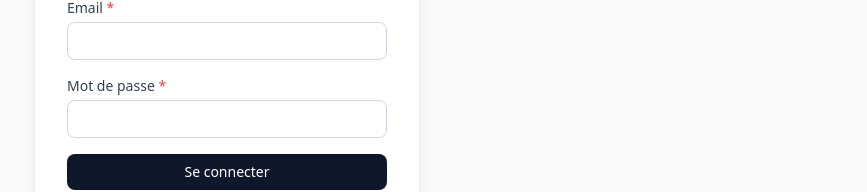
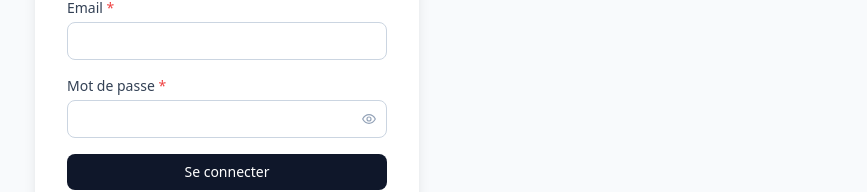
Before and after one commit to Andryrkt/univet_mg, a React (Vite) app in the folder frontend/: page /login in a window 1280 px wide. Shown: the part 338-530 px from the top of the page, without its empty margins (413-1280 px from the left). Built offline with nearby package versions, Linux system fonts and the light colour scheme; no server answers.

Commit message:
affichage et masque de mot de passe

```diff
--- /dev/null
+++ b/frontend/src/components/ui/PasswordInput.tsx
@@ -0,0 +1,42 @@
+import { forwardRef, useId, useState, type InputHTMLAttributes, type ReactNode } from "react";
+import { EyeIcon, EyeOffIcon } from "./icons";
+
+type PasswordInputProps = Omit<InputHTMLAttributes<HTMLInputElement>, "type"> & { label?: ReactNode };
+
+export const PasswordInput = forwardRef<HTMLInputElement, PasswordInputProps>(
+  ({ label, className = "", id, ...props }, ref) => {
+    const generatedId = useId();
+    const inputId = id ?? generatedId;
+    const [visible, setVisible] = useState(false);
+
+    return (
+      <div className="flex flex-col gap-1">
+        {label && (
+          <label htmlFor={inputId} className="text-sm font-medium text-slate-700 dark:text-slate-300">
+            {label}
+            {props.required && <span className="text-red-500 dark:text-red-400"> *</span>}
+          </label>
+        )}
+        <div className="relative">
+          <input
+            ref={ref}
+            id={inputId}
+            type={visible ? "text" : "password"}
+            className={`w-full rounded-lg border border-slate-300 dark:border-slate-700 bg-white dark:bg-slate-900 px-3 py-2 pr-9 text-sm text-slate-900 dark:text-slate-100 placeholder:text-slate-400 dark:placeholder:text-slate-500 focus:border-slate-500 dark:focus:border-slate-400 focus:outline-none focus:ring-1 focus:ring-slate-500 dark:focus:ring-slate-400 ${className}`}
+            {...props}
+          />
+          <button
+            type="button"
+            onClick={() => setVisible((v) => !v)}
+            tabIndex={-1}
+            aria-label={visible ? "Masquer le mot de passe" : "Afficher le mot de passe"}
+            className="absolute right-2.5 top-1/2 -translate-y-1/2 text-slate-400 hover:text-slate-600 dark:hover:text-slate-300"
+          >
+            {visible ? <EyeOffIcon /> : <EyeIcon />}
+          </button>
+        </div>
+      </div>
+    );
+  }
+);
+PasswordInput.displayName = "PasswordInput";
--- a/frontend/src/components/ui/icons.tsx
+++ b/frontend/src/components/ui/icons.tsx
@@ -198,6 +198,25 @@ export function XIcon({ className = "h-4 w-4" }: IconProps) {
   );
 }
 
+export function EyeIcon({ className = "h-4 w-4" }: IconProps) {
+  return (
+    <svg {...base} className={className}>
+      <path d="M2.5 12S6 5.5 12 5.5 21.5 12 21.5 12 18 18.5 12 18.5 2.5 12 2.5 12Z" />
+      <circle cx="12" cy="12" r="3" />
+    </svg>
+  );
+}
+
+export function EyeOffIcon({ className = "h-4 w-4" }: IconProps) {
+  return (
+    <svg {...base} className={className}>
+      <path d="M3 3l18 18" />
+      <path d="M10.6 5.6A10.6 10.6 0 0 1 12 5.5c6 0 9.5 6.5 9.5 6.5a15.6 15.6 0 0 1-3.4 4.3M6.7 6.7C4 8.5 2.5 12 2.5 12S6 18.5 12 18.5a9.4 9.4 0 0 0 4-.9" />
+      <path d="M9.5 14.5a3 3 0 0 0 4-4" />
+    </svg>
+  );
+}
+
 export function ReceiptIcon({ className = "h-5 w-5" }: IconProps) {
   return (
     <svg {...base} className={className}>
--- a/frontend/src/pages/LoginPage.tsx
+++ b/frontend/src/pages/LoginPage.tsx
@@ -5,6 +5,7 @@ import { useSettings } from "../context/SettingsContext";
 import { ApiError } from "../lib/api";
 import { Button } from "../components/ui/Button";
 import { Input } from "../components/ui/Input";
+import { PasswordInput } from "../components/ui/PasswordInput";
 import { ThemeToggle } from "../components/ui/ThemeToggle";
 
 export function LoginPage() {
@@ -44,9 +45,8 @@ export function LoginPage() {
         {error && <p className="rounded-lg bg-red-50 dark:bg-red-500/10 px-3 py-2 text-sm text-red-700 dark:text-red-300">{error}</p>}
 
         <Input label="Email" type="email" required value={email} onChange={(e) => setEmail(e.target.value)} />
-        <Input
+        <PasswordInput
           label="Mot de passe"
-          type="password"
           required
           value={password}
           onChange={(e) => setPassword(e.target.value)}
--- a/frontend/src/pages/UsersPage.tsx
+++ b/frontend/src/pages/UsersPage.tsx
@@ -3,6 +3,7 @@ import { api, ApiError } from "../lib/api";
 import type { User } from "../lib/types";
 import { Button } from "../components/ui/Button";
 import { Input } from "../components/ui/Input";
+import { PasswordInput } from "../components/ui/PasswordInput";
 import { Select } from "../components/ui/Select";
 import { Modal } from "../components/ui/Modal";
 import { PlusIcon } from "../components/ui/icons";
@@ -128,9 +129,8 @@ export function UsersPage() {
             value={form.email}
             onChange={(e) => setForm({ ...form, email: e.target.value })}
           />
-          <Input
+          <PasswordInput
             label="Mot de passe"
-            type="password"
             required
             value={form.password}
             onChange={(e) => setForm({ ...form, password: e.target.value })}
```
Also changed, not shown: 1 other file (tests, documents, lock files or other folders).
